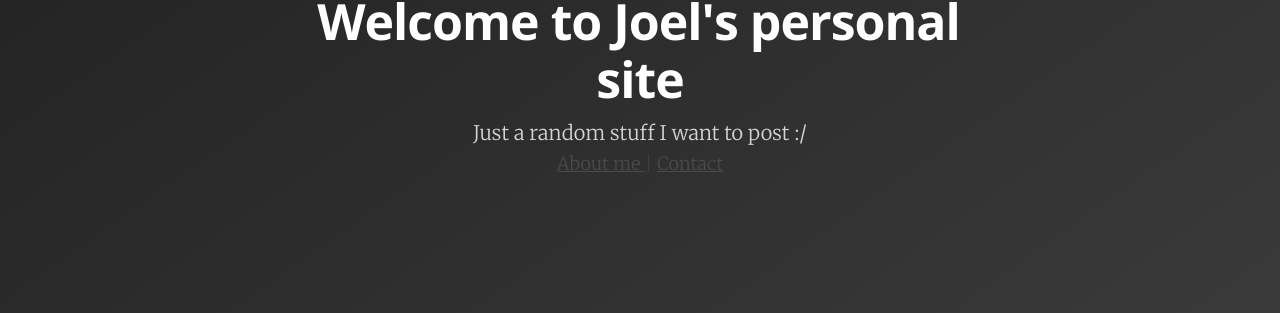
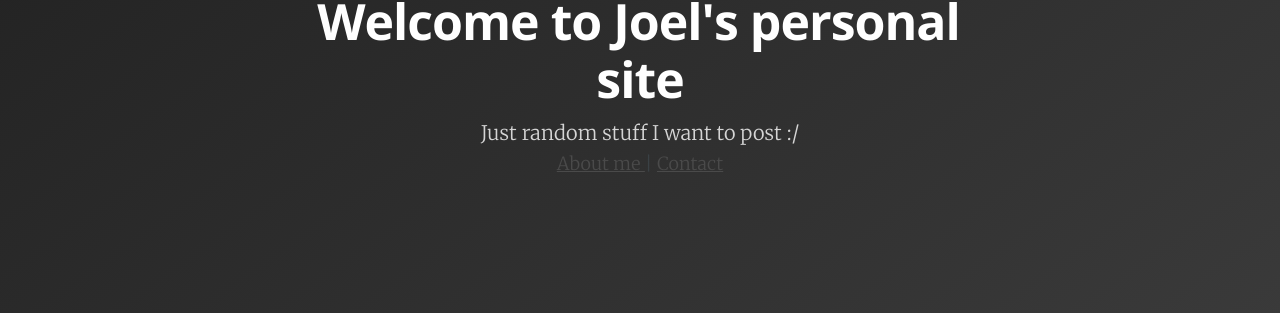
Before and after one commit to joelimgu/joelimgu.github.io, a Jekyll site: the page built from index.html, in a window 1280 px wide. Shown: the part 353-666 px from the top of the page. Built offline with Jekyll 4.4.1, drawn with Linux system fonts in a browser that asks for light colours; the list of posts is cut into pages by our own code.

Commit message:
fixed an oupsie

```diff
--- a/_config.yml
+++ b/_config.yml
@@ -1,5 +1,5 @@
 name: Welcome to Joel's personal site
-description: Just a random stuff I want to post :/
+description: Just random stuff I want to post :/
 meta_description: "Your New Jekyll Site, Blogging about stuffs"
 
 markdown: kramdown
```
